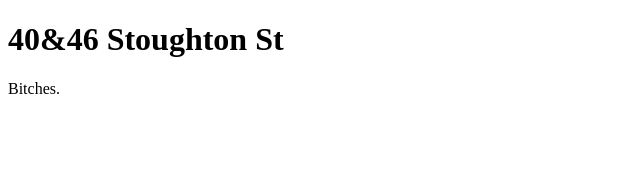
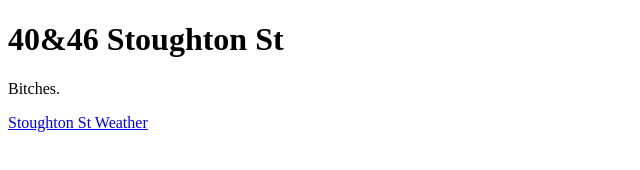
Before and after one commit to StoughtonSt/StoughtonSt, a plain HTML site: page index.html in a window 1280 px wide. Shown: the whole page, without its empty margins (0-640 px from the left). Drawn offline with Linux system fonts and the light colour scheme.

Commit message:
Add files via upload

```diff
--- a/index.html
+++ b/index.html
@@ -3,5 +3,6 @@
   <body>
   	<h1>40&46 Stoughton St</h1>
   	<p>Bitches.</p>
+	<a href="https://www.wunderground.com/dashboard/pws/KMAQUINC152">Stoughton St Weather</a>
   </body>
 </html>
```
